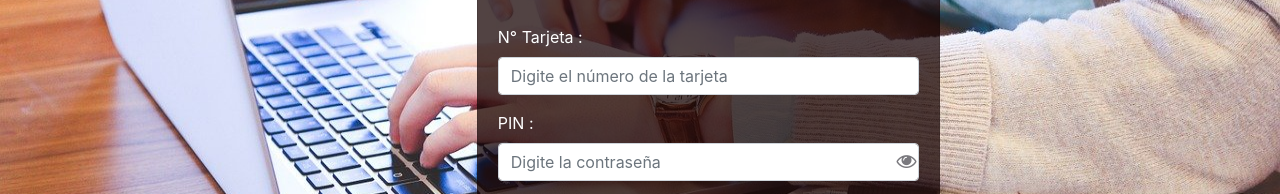
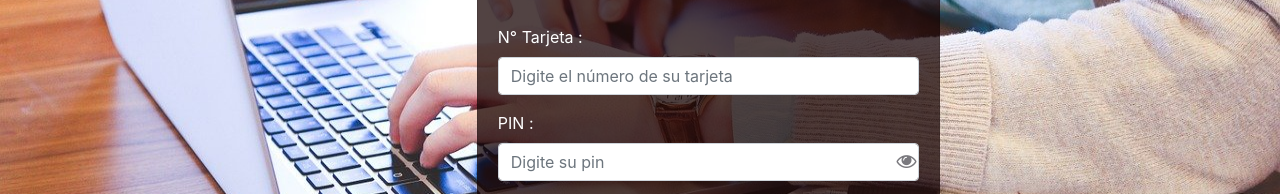
Before and after one commit to Lucasfranco1/SaintPatrick, a plain HTML site: page login.html in a window 1280 px wide. Shown: the part 288-482 px from the top of the page. Drawn offline with nearby package versions, Linux system fonts and the light colour scheme.

Commit message:
Modificación del placeholder e indentación del código

```diff
--- a/login.html
+++ b/login.html
@@ -19,8 +19,8 @@
 </head>
 <body>
 
-	<div class="carousel-inner">
-		<div class="carousel-item active">
+	<div class="image-inner">
+		<div class="image-active">
 			<img alt="First slide" class="d-block w-100" src="/img/homebanking.jpg">
 			<div class="carousel-caption d-none d-md-block">
 
@@ -38,11 +38,11 @@
 								<form action="#" method="POST">
 									<div class="form-group">
 										<label for="card" style="color: #fff; display: flex; justify-content: left;">N° Tarjeta :</label>
-										<input id="card" type="number" name="card" class="form-control" placeholder="Digite el número de la tarjeta" >
+										<input id="card" type="number" name="card" class="form-control" placeholder="Digite el número de su tarjeta" >
 									</div>
 									<div class="form-group">
 										<label for="password" style="color: #fff; display: flex; justify-content: left;">PIN :</label>
-										<input id="password" type="password" name="pin" class="form-control" placeholder="Digite la contraseña" >
+										<input id="password" type="password" name="pin" class="form-control" placeholder="Digite su pin" >
 										<span id="spani"><i class="fa fa-eye" id="eye" aria-hidden="true" onclick="toggle()"></i>
 										</span>
 									</div>
```
Also changed, not shown: css/style.css (+0 -26 lines).
